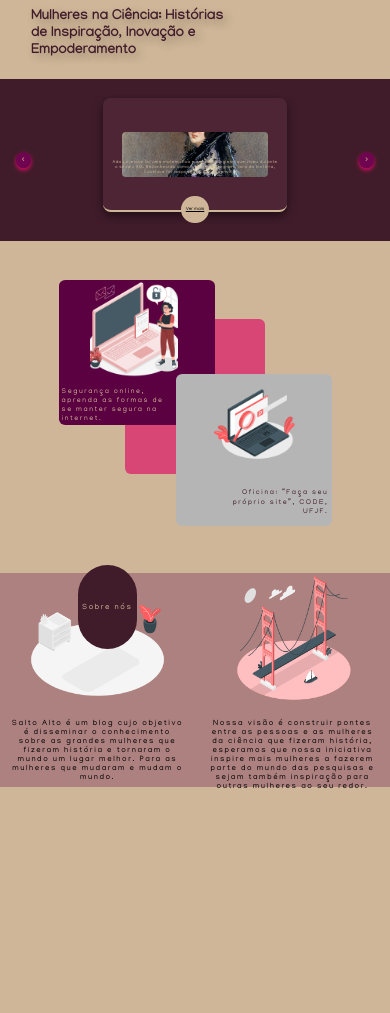
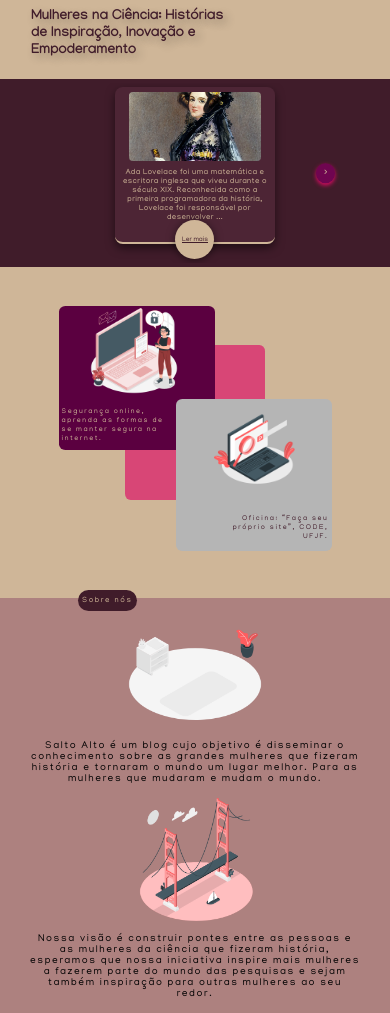
Before and after one commit to yamashita-tiemi/Trainee_2023.2, a PHP site: page /app/views/site/landingPage.html in a window 390 px wide. Before the commit the page ends 788 px from the top, so only its background shows below. Run offline with PHP 8.4, Linux system fonts and the light colour scheme; some libraries are stand-ins or nearby versions.

Commit message:
landing page com ajustes finalizados

```diff
--- a/app/views/site/landingPage.html
+++ b/app/views/site/landingPage.html
@@ -20,7 +20,9 @@
       <h1 title="Titulo do blog"> Mulheres na Ciência: Histórias de Inspiração, Inovação e Empoderamento </h1>
     </div>
 
-
+    <button id="scrollToTopBtn">
+      <i class="fa-solid fa-angle-left fa-rotate-90" style="color: #cfb698;"></i>
+    </button>
     <div class="wrapper">
       <i id="left" class="fa-solid fa-angle-left" color: red></i>
 
@@ -32,7 +34,8 @@
               <h2>Ada Lovelace foi uma matemática e escritora inglesa que viveu durante o século XIX. Reconhecida como a primeira programadora da história, Lovelace foi responsável por desenvolver ...</h2>
             </div>
             <div class="circle">
-               Ver mais</div>
+               <a href="https://www.google.com.br/?hl=pt-BR"> Ler mais</a>
+              </div>
           </div>
         </li>
         <li class="card">
@@ -42,9 +45,10 @@
               <h2>Publicação</h2>
             </div>
             <div class="circle">
-               Ver mais</div>
+              <a href="https://www.google.com.br/?hl=pt-BR"> Ler mais</a>
+              </div>
 
-          </div>
+            </div>
         </li>
         <li class="card">
           <div class="container">
@@ -52,7 +56,7 @@
               <div class="img"><img src="../../../public/assets/img-3.jpg" alt="img" draggable="false"></div>
               <h2>Publicação</h2>
             </div>
-            <div class="circle">Ver mais</div>
+            <div class="circle"><a href="https://www.google.com.br/?hl=pt-BR"> Ler mais</a></div>
 
           </div>
         </li>
@@ -62,7 +66,7 @@
               <div class="img"><img src="../../../public/assets/img-4.jpg" alt="img" draggable="false"></div>
               <h2>Publicação</h2>
             </div>
-            <div class="circle">Ver mais</div>
+            <div class="circle"><a href="https://www.google.com.br/?hl=pt-BR"> Ler mais</a></div>
 
           </div>
         </li>
@@ -72,7 +76,7 @@
               <div class="img"><img src="../../../public/assets/img-5.jpg" alt="img" draggable="false"></div>
               <h2>Publicação</h2>
             </div>
-            <div class="circle">Ver mais</div>
+            <div class="circle"><a href="https://www.google.com.br/?hl=pt-BR"> Ler mais</a></div>
           </div>
         </li>
       </ul>
--- a/public/css/landingPagestyles.css
+++ b/public/css/landingPagestyles.css
@@ -21,6 +21,30 @@ body {
     line-height: 1.2;
     margin-left: 8%;
 }
+#scrollToTopBtn {
+    display: none;
+    position: fixed;
+    width: 4vw;
+    height: 4vw;
+    bottom: 5%;
+    right: 3%;
+    background-color:#6f0550;
+    box-shadow: 0 2px 4px #dd0b64;
+    font-size: 1.5vw;
+
+    opacity: 0.8;
+    border: none;
+    border-radius: 10vw;
+    cursor: pointer;
+    z-index: 3;
+}
+
+#scrollToTopBtn:hover {
+    background-color:#6f0550;
+    opacity: 1;
+    box-shadow: 0 4px 8px #dd0b64;
+}
+
 .wrapper {
     display: flex;
     align-items: center;
@@ -34,10 +58,10 @@ body {
 #left,
 #right {
     top: 50%;
-    height: 4vw;
-    width: 4vw;
+    height: 3.8vw;
+    width: 3.8vw;
     cursor: pointer;
-    font-size: 1.25vw;
+    font-size: 1.2vw;
     position: absolute;
     text-align: center;
     line-height: 4vw;
@@ -49,9 +73,21 @@ body {
     color: #cfb698;
     z-index: 2;
 }
-
+#right:hover {
+    height: 4vw;
+    width: 4vw;
+    font-size: 1.25vw;
+    box-shadow: 0 2px 6px #dd0b64;
+}
+#left:hover{
+    height: 4vw;
+    width: 4vw;
+    font-size: 1.25vw;
+    box-shadow: 0 2px 6px #dd0b64;
+}
 .wrapper i:first-child{
   left: 4%;
+ display: none;
 
 }
 .wrapper i:last-child{
@@ -65,15 +101,17 @@ body {
   aspect-ratio: 3;
   display: flex;
   overflow: hidden;
-  gap: 0; /* Espaço entre os itens do carousel */
-  flex-wrap: nowrap; /* Evita que os itens quebrem para a próxima linha */
+  flex-wrap: nowrap;
   position: relative;
-  margin-left: 0vw;
-  padding: 0vw; /* Remova qualquer preenchimento para evitar espaços indesejados */
-  scroll-snap-type: x mandatory; /* O conteúdo deve ser rolado em intervalos */
-  scroll-behavior: smooth; /* Adiciona rolagem suave */
-  scrollbar-width: none; /* Remove a barra de rolagem padrão (compatibilidade com navegadores Firefox) */
-  overflow-x: auto; /* Adiciona uma barra de rolagem horizontal quando necessário */
+  padding: 0vw;
+  scroll-snap-type: x mandatory;
+  scroll-behavior: smooth;
+  scrollbar-width: none;
+  margin: 4%;
+  margin-top: 1%;
+  margin-bottom: 1%;
+  overflow-x: auto;
+
 }
 .carousel::-webkit-scrollbar {
     display: none;
@@ -97,7 +135,6 @@ body {
 .carousel .card {
     aspect-ratio: 2;
     width: 0%;
-
     flex: 0 0 50%;
     scroll-snap-align: start;
     list-style: none;
@@ -106,11 +143,14 @@ body {
     position: relative;
     z-index: 1;
 }
+
+
+
 .container {
     display: flex;
     justify-content: center;
     height: 96%;
-    width: 50%;
+    width: 62%;
     position: relative;
     z-index: 2;
 
@@ -136,24 +176,25 @@ body {
 
 }
 .background .img {
-    width: 80%;
-    height: 40%;
-    top: 4vh;
+    width: 75%;
+    height: 45%;
+    top: 2vh;
     position: absolute;
     border-radius: 1vw;
     object-fit: cover;
 }
 .background h2 {
 
-    width: 90%;
-    height: 30%;
-    top: 52%;
+    width: 95%;
+    height: 26%;
+    top: 57%;
     position: relative;
-    font-size: 1.1vw;
+    font-size: 56%;
     font-weight: 400;
     text-align: center;
     letter-spacing: 0.1vw;
     color: #CFB698;
+    margin:0%;
 }
 .circle {
     width: 7vw;
@@ -162,10 +203,20 @@ body {
     align-self:flex-end;
     position: absolute;
     background: #cfb698;
+    box-shadow: 0px 1px 8px rgba(0, 0, 0, 0.50);
     border-radius: 10vw;
     text-decoration-line: underline;
     font-size: 1.2vw;
     z-index: 2;
+}
+.circle a{
+    color: #401C2A;
+}
+.circle:hover{
+    width: 7.2vw;
+    height: 7.2vw;
+    box-shadow: 0px 1px 10px rgba(0, 0, 0, 0.50);
+    font-size: 1.3vw;
 }
 .postMeio{
     display: flex;
@@ -207,7 +258,6 @@ body {
 
 #element2 .img{
     width: 63%;
-    height: 70%;
     margin-left: 20%;
     z-index: 2;
 }
@@ -265,7 +315,7 @@ body {
 .sobreNoscard
 {
     width: 100%;
-    aspect-ratio: 1.8;
+
     margin-top: 10%;
     margin-bottom: 8%;
 }
@@ -275,7 +325,6 @@ body {
     align-items: center;
     position: absolute;
     width: 15%;
-    height: 10%;
     background-color: #401C2A;
     color: #CFB698;
     border-radius: 10vw;
@@ -283,6 +332,8 @@ body {
     z-index: 2;
 }
 .iconeSobreNos h3 {
+    margin-top: 10%;
+    margin-bottom: 10%;
     font-size: 2vw;
     font-style: normal;
     font-weight: 400;
@@ -297,7 +348,7 @@ body {
     align-items: center;
     margin-top: 2%;
     width: 100%;
-    aspect-ratio: 2;
+    aspect-ratio: 1.7;
     background-color: #ad817f;
     z-index: 1;
 
@@ -305,18 +356,18 @@ body {
 .sobreelement {
     display: flex;
     justify-content: center;
-    width: 50%;
-    height: 110%;
+    width: 42.5%;
+    height: 107%;
     border-radius: 4%;
 }
 #sobreelement1 .img {
-    width: 38%;
-    height: 66%;
+    width: 35%;
+    height: 58%;
     position: absolute;
     border-radius: 5%;
     object-fit: cover;
     z-index: 2;
-    margin-top: 1%;
+    margin-top: 3.5%;
 }
 #sobreelement1 img{
     width: 100%;
@@ -324,17 +375,17 @@ body {
     object-fit: cover;
 }
 #sobreelement1 h4 {
-    width: 90%;
+    width: 94%;
     height: 35%;
     text-align: center;
     font-size: 2vw;
     font-weight: 400;
     letter-spacing: 1.6px;
-    margin-top: 75%;
+    margin-top: 95%;
 }
 #sobreelement2 .img {
     width: 37%;
-    height: 65%;
+    height: 60%;
     position: absolute;
     border-radius: 5%;
     object-fit: cover;
@@ -346,13 +397,13 @@ body {
     object-fit: cover;
 }
 #sobreelement2 h4 {
-    width: 90%;
+    width: 94%;
     height: 35%;
     text-align: center;
     font-size: 2vw;
     font-weight: 400;
     letter-spacing: 1.6px;
-    margin-top: 75%;
+    margin-top: 95%;
 }
 
 
@@ -360,8 +411,90 @@ body {
 
 
 @media screen and (max-width: 740px) {
+
+    .wrapper .carousel{
+
+        left: 0%;
+        aspect-ratio: 2;
+    }
+    #scrollToTopBtn{
+        font-size: 1.6vw;
+    }
     .carousel .card {
+        left: 0%;
+        margin-right: 0%;
         flex: 0 0 100%;
         width: 0%;
+
     }
+    .background {
+        width: 72%;
+        height: 90%;
+
+    }
+    #left,#right {
+    top: 50%;
+    height: 5vw;
+    width: 5vw;
+    font-size: 1.5vw;
+    line-height: 5vw;
+    margin-left: 10%;
+    margin-right: 10%;
 }
+.background .img {
+    width: 82%;
+    height: 45%;
+    top: 3%;
+
+}
+.background h2 {
+
+    width: 91%;
+    height: 30%;
+    top: 52%;
+    font-size: 2.0vw;
+    text-align: -webkit-center;
+}
+.circle {
+    width: 10vw;
+    height: 10vw;
+    font-size: 1.7vw;
+}
+
+.sobreNos
+{
+    flex-direction: column;
+    aspect-ratio: 0;
+}
+.sobreelement {
+    display: flex;
+    justify-content: center;
+    width: 85%;
+    height: 50%;
+    border-radius: 4%;
+}
+#sobreelement1 .img {
+    width: 38%;
+    height: 30%;
+    margin-top: 3%;
+}
+#sobreelement1 h4 {
+    width: 100%;
+    height: 35%;
+    font-size: 2.6vw;
+    margin-top: 43%;
+}
+#sobreelement2 .img {
+    width: 37%;
+    height: 32%;
+    top:48%;
+}
+#sobreelement2 h4 {
+    width: 100%;
+    height: 35%;
+    text-align: center;
+    font-size: 2.6vw;
+    margin-top: 41%;
+}
+
+}
--- a/public/js/landingPage.js
+++ b/public/js/landingPage.js
@@ -6,26 +6,57 @@ const arrowBtns = document.querySelectorAll(".wrapper i");
 
 let isDragging = false, startX, startScrollLeft;
 
+const showHideIcons = () => {
+    // showing and hiding prev/next icon according to carousel scroll left value
+    let scrollWidth = carousel.scrollWidth - carousel.clientWidth; // getting max scrollable width
+    arrowBtns[0].style.display = carousel.scrollLeft == 0 ? "none" : "block";
+    arrowBtns[1].style.display = carousel.scrollLeft == scrollWidth ? "none" : "block";
+
+}
+
+const scrollToTopBtn = document.getElementById("scrollToTopBtn");
+
+window.onscroll = function() {
+    if (document.body.scrollTop > 150 || document.documentElement.scrollTop > 150) {
+        scrollToTopBtn.style.display = "block";
+    } else {
+        scrollToTopBtn.style.display = "none";
+    }
+};
+
+scrollToTopBtn.addEventListener("click", function() {
+    document.body.scrollTop = 0;
+    document.documentElement.scrollTop = 0;
+});
+
+
 const dragStart = (e) => {
     isDragging = true;
     carousel.classList.add("dragging");
     startX = e.pageX;
     startScrollLeft = carousel.scrollLeft;
+    prevPageX = e.pageX || e.touches[0].pageX;
+    prevScrollLeft = carousel.scrollLeft;
 }
 
 const dragging = (e) => {
     if (!isDragging) return;
     carousel.scrollLeft = startScrollLeft - (e.pageX - startX);
+    positionDiff = (e.pageX || e.touches[0].pageX) - prevPageX;
+    carousel.scrollLeft = prevScrollLeft - positionDiff;
+    showHideIcons();
 }
 
 const dragStop = () => {
     isDragging = false;
     carousel.classList.remove("dragging");
+    showHideIcons();
 }
 
 arrowBtns.forEach(btn => {
     btn.addEventListener("click", () => {
         carousel.scrollLeft += btn.id == "left" ? -firstCardWidth : firstCardWidth;
+       setTimeout(() => showHideIcons());
     });
 });
 
```
